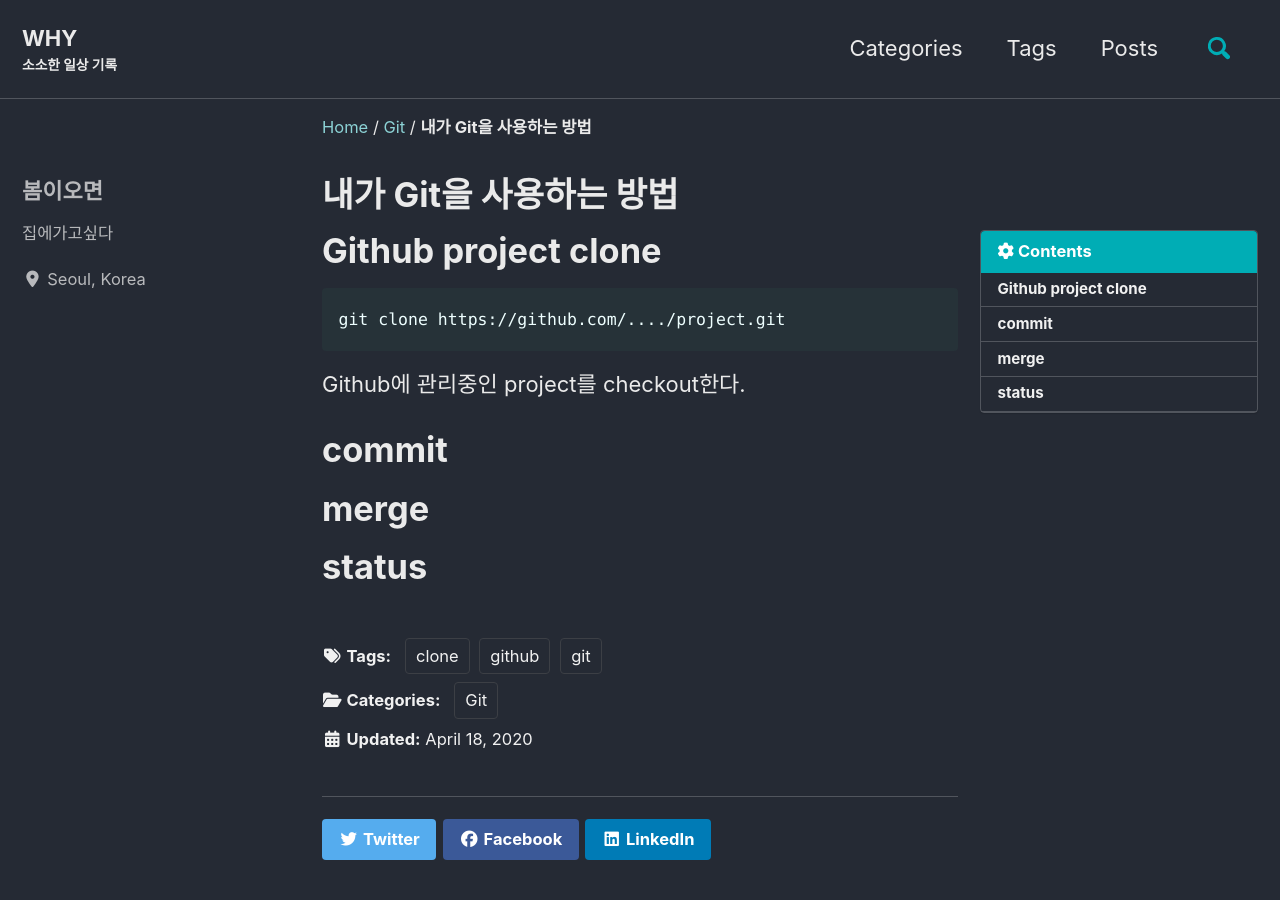
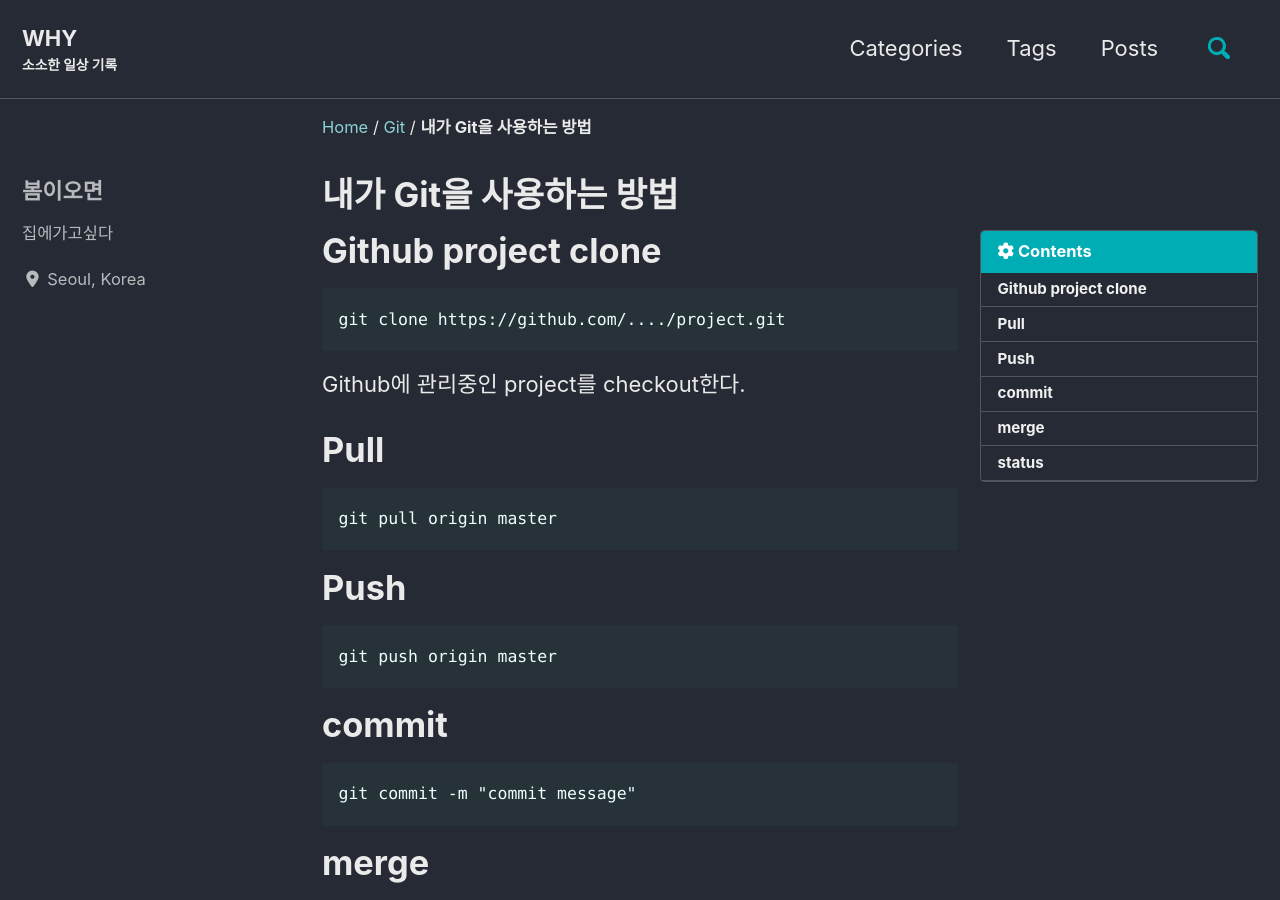
Before and after one commit to springcome/springcome.github.io, a Jekyll site: the page built from _posts/2020-04-18-git-01.md, in a window 1280 px wide and 900 px high. Built offline with Jekyll 4.4.1, drawn with Linux system fonts in a browser that asks for light colours; cached includes are drawn as plain includes; nearby versions of some CDN libraries.

Commit message:
git 사용관련 내용 추가

````diff
--- a/_posts/2020-04-18-git-01.md
+++ b/_posts/2020-04-18-git-01.md
@@ -17,7 +17,20 @@ git clone https://github.com/..../project.git
 ```
 Github에 관리중인 project를 checkout한다.
 
+# Pull
+```
+git pull origin master
+```
+
+# Push
+```
+git push origin master
+```
+
 # commit
+```
+git commit -m "commit message"
+```
 
 # merge
 
````
